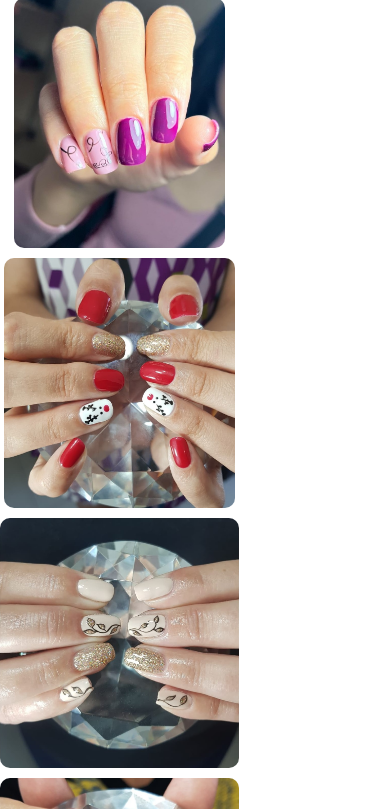
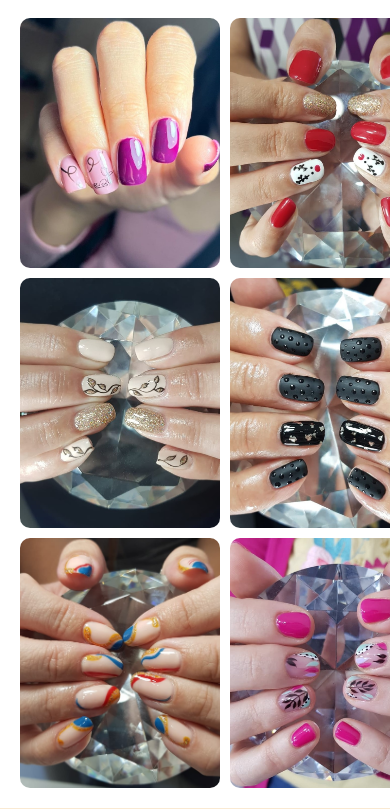
Before and after one commit to CristianArielDelgado/CristianArielDelgado.github.io, a plain HTML site: page FM_PROJECTFINAL/pages/trabajos.html in a window 390 px wide. Shown: the part 41-850 px from the top of the page. Drawn offline with Linux system fonts and the light colour scheme; files whose address does not match are found by name.

Commit message:
Arreglo pag trabajos responsive

```diff
--- a/FM_PROJECTFINAL/css/style.css
+++ b/FM_PROJECTFINAL/css/style.css
@@ -365,23 +365,17 @@ Mobile Last
 
     /* Trabajos */
     .main__container__trabajos{
-        width: 43rem;
+        width: 45rem;
+        padding: 1rem;
         max-height: none;
     }
     .main_container__trabajos-video{
         display: none;
     }
     .main_container_trabajos-fotos{
-        grid-template-columns: repeat(1, 1fr);
-        grid-template-rows: (6, 1fr);
-        gap: 1rem;
-    }
-
-    .grid-item{
-        margin: 0px;
-    }
-    .grid-item img{
+        grid-template-columns: repeat(2, 1fr);
+        grid-template-rows: (3, 1fr);
         width: 100%;
-        height: 100%;
+        margin: 1rem;
     }
 }
```
